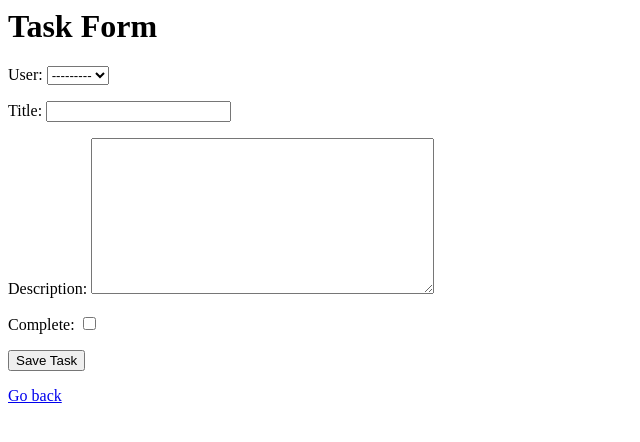
After one commit to makkec/todolist, a Django app: page /task-create/ in a window 1280 px wide. The commit adds this page. Shown: the top 442 px of the page, without its empty margins (0-640 px from the left). Run offline with Django 5.2, Linux system fonts and the light colour scheme.

Commit message:
back and add

```diff
--- /dev/null
+++ b/todo/templates/todo/task_form.html
@@ -0,0 +1,8 @@
+<h1>Task Form</h1>
+
+<form action="" method="post">
+    {% csrf_token %}
+    {{ form.as_p }}
+<input type="submit" value ="Save Task">
+</form>
+<a href="{% url 'task' %}">Go back</a>
--- a/todo/templates/todo/task_list.html
+++ b/todo/templates/todo/task_list.html
@@ -8,6 +8,7 @@
     <tr>
         <td>{{tasks.title}}</td>
         <td><a href="{% url 'tasks-detail' tasks.id %}">View</a></td>
+        <td><a href="{% url 'task-create' %}">Add</a></td>
     </tr>
     {% empty %}
     <h3>No items in list</h3>
--- a/todo/urls.py
+++ b/todo/urls.py
@@ -1,7 +1,8 @@
 from django.urls import path
-from .views import TaskList, TaskDetail
+from .views import TaskList, TaskDetail, TaskCreate
 
 urlpatterns = [
     path('', TaskList.as_view(), name="task"),
+    path('task-create/', TaskCreate.as_view(), name="task-create"),
     path('task/<int:pk>/', TaskDetail.as_view(), name="tasks-detail"),
 ]
```
